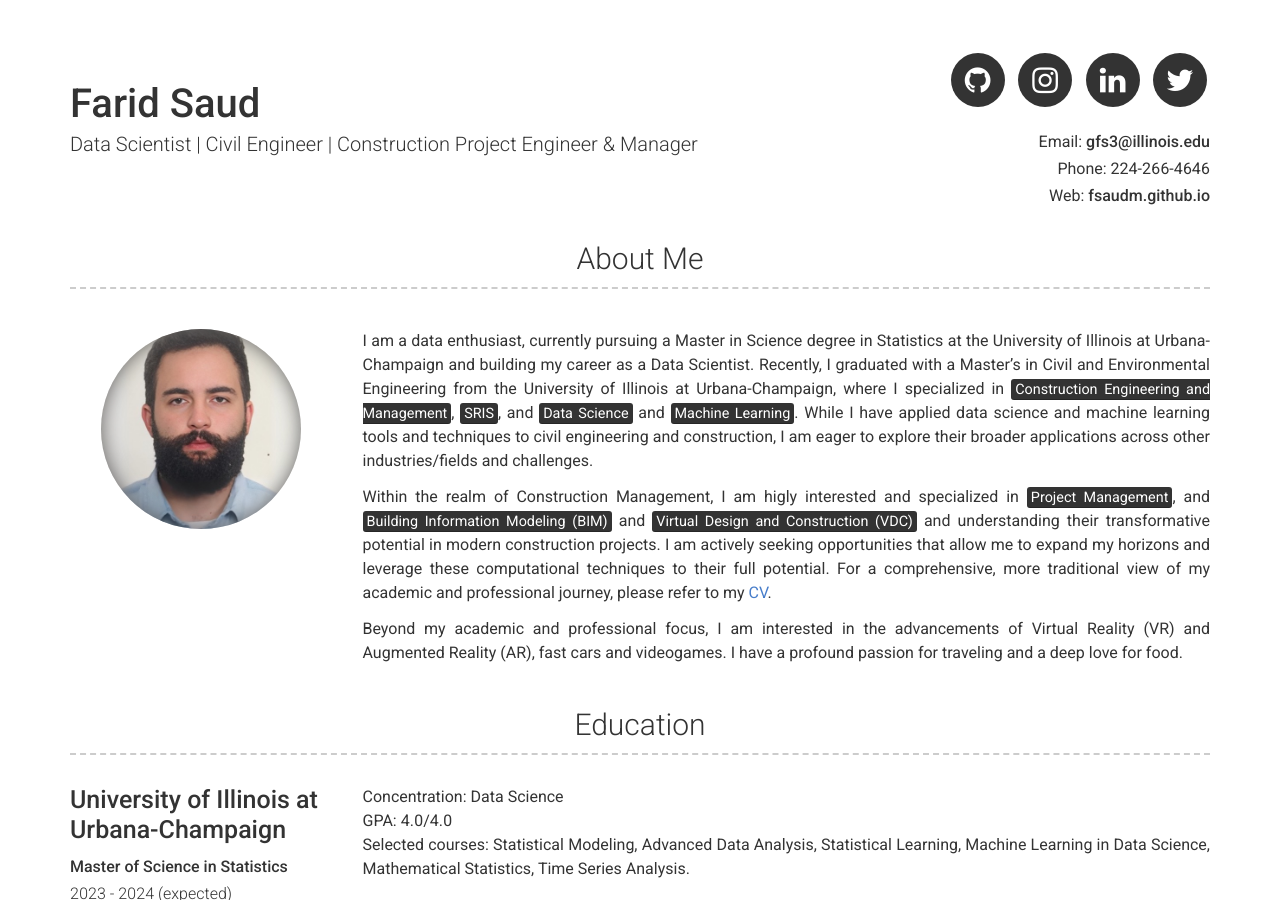
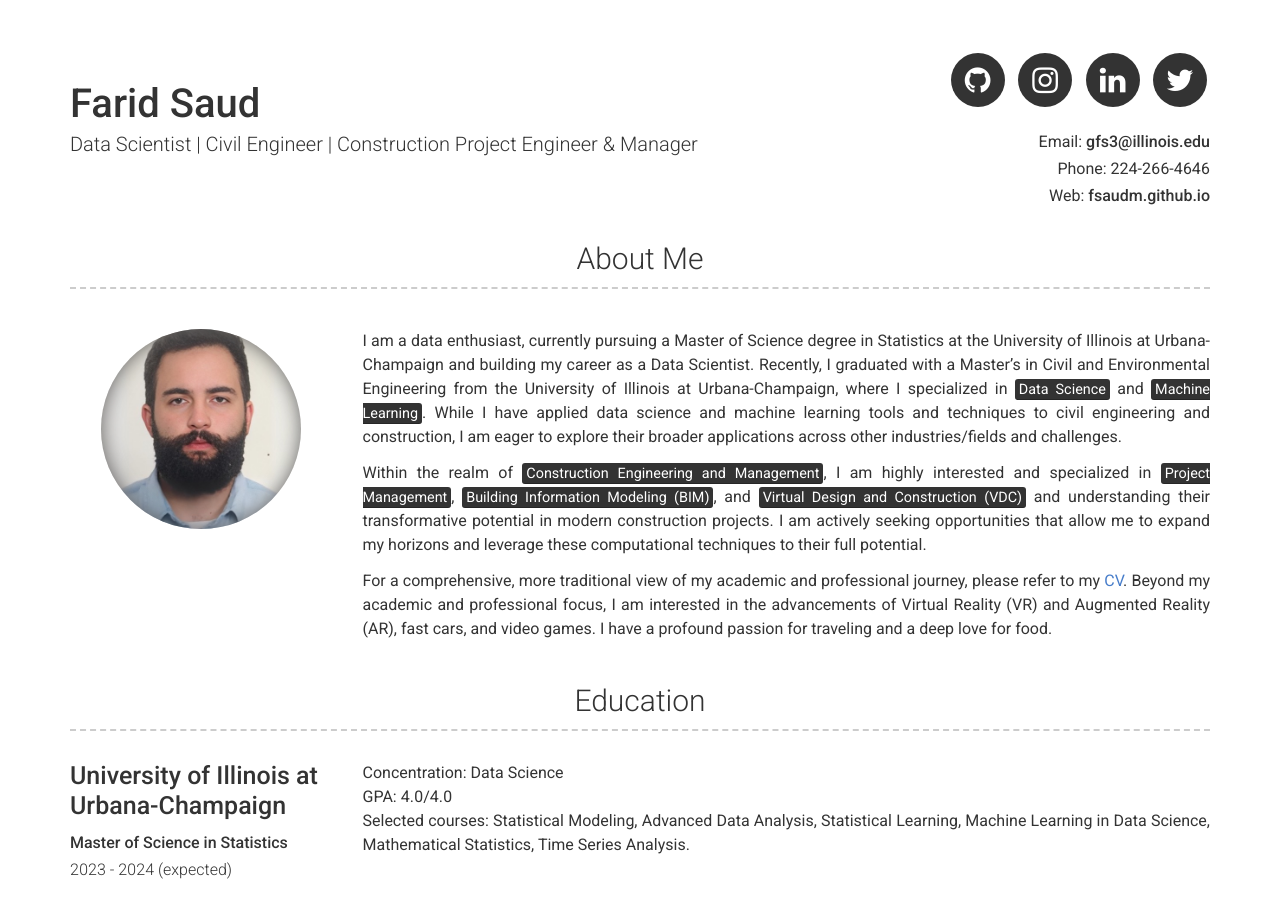
Before and after one commit to fsaudm/fsaudm.github.io, a Jekyll site: the page built from index.md, in a window 1280 px wide and 900 px high. Built offline with Jekyll 4.4.1, drawn with Linux system fonts in a browser that asks for light colours.

Commit message:
Update _config.yml

```diff
--- a/_config.yml
+++ b/_config.yml
@@ -24,12 +24,12 @@ linkedin_username: faridsaud
 # About Section
 # about_title: About Me (Use this to override about section title)
 about_profile_image: profile.jpg
-about_content: | # this will include new lines to allow paragraphs
-  I am a data enthusiast, currently pursuing a Master in Science degree in Statistics at the University of Illinois at Urbana-Champaign and building my career as a Data Scientist. Recently, I graduated with a Master's in Civil and Environmental Engineering from the University of Illinois at Urbana-Champaign, where I specialized in <mark>Construction Engineering and Management</mark>, <mark>SRIS</mark>, and <mark>Data Science</mark> and <mark>Machine Learning</mark>. While I have applied data science and machine learning tools and techniques to civil engineering and construction, I am eager to explore their broader applications across other industries/fields and challenges.
+about_content: | # This will include new lines to allow paragraphs
+  I am a data enthusiast, currently pursuing a Master of Science degree in Statistics at the University of Illinois at Urbana-Champaign and building my career as a Data Scientist. Recently, I graduated with a Master's in Civil and Environmental Engineering from the University of Illinois at Urbana-Champaign, where I specialized in <mark>Data Science</mark> and <mark>Machine Learning</mark>. While I have applied data science and machine learning tools and techniques to civil engineering and construction, I am eager to explore their broader applications across other industries/fields and challenges.
 
-  Within the realm of Construction Management, I am higly interested and specialized in <mark>Project Management</mark>, and <mark>Building Information Modeling (BIM)</mark> and <mark>Virtual Design and Construction (VDC)</mark> and understanding their transformative potential in modern construction projects. I am actively seeking opportunities that allow me to expand my horizons and leverage these computational techniques to their full potential. For a comprehensive, more traditional view of my academic and professional journey, please refer to my [CV](https://uofi.box.com/s/q1jzz2jo1bou04atrciunc2lwbo3wrj0).
+  Within the realm of <mark>Construction Engineering and Management</mark>, I am highly interested and specialized in <mark>Project Management</mark>, <mark>Building Information Modeling (BIM)</mark>, and <mark>Virtual Design and Construction (VDC)</mark> and understanding their transformative potential in modern construction projects. I am actively seeking opportunities that allow me to expand my horizons and leverage these computational techniques to their full potential.
 
-  Beyond my academic and professional focus, I am interested in the advancements of Virtual Reality (VR) and Augmented Reality (AR), fast cars and videogames. I have a profound passion for traveling and a deep love for food.
+  For a comprehensive, more traditional view of my academic and professional journey, please refer to my [CV](https://uofi.box.com/s/q1jzz2jo1bou04atrciunc2lwbo3wrj0). Beyond my academic and professional focus, I am interested in the advancements of Virtual Reality (VR) and Augmented Reality (AR), fast cars, and video games. I have a profound passion for traveling and a deep love for food.
 
 
 # Footer
```
